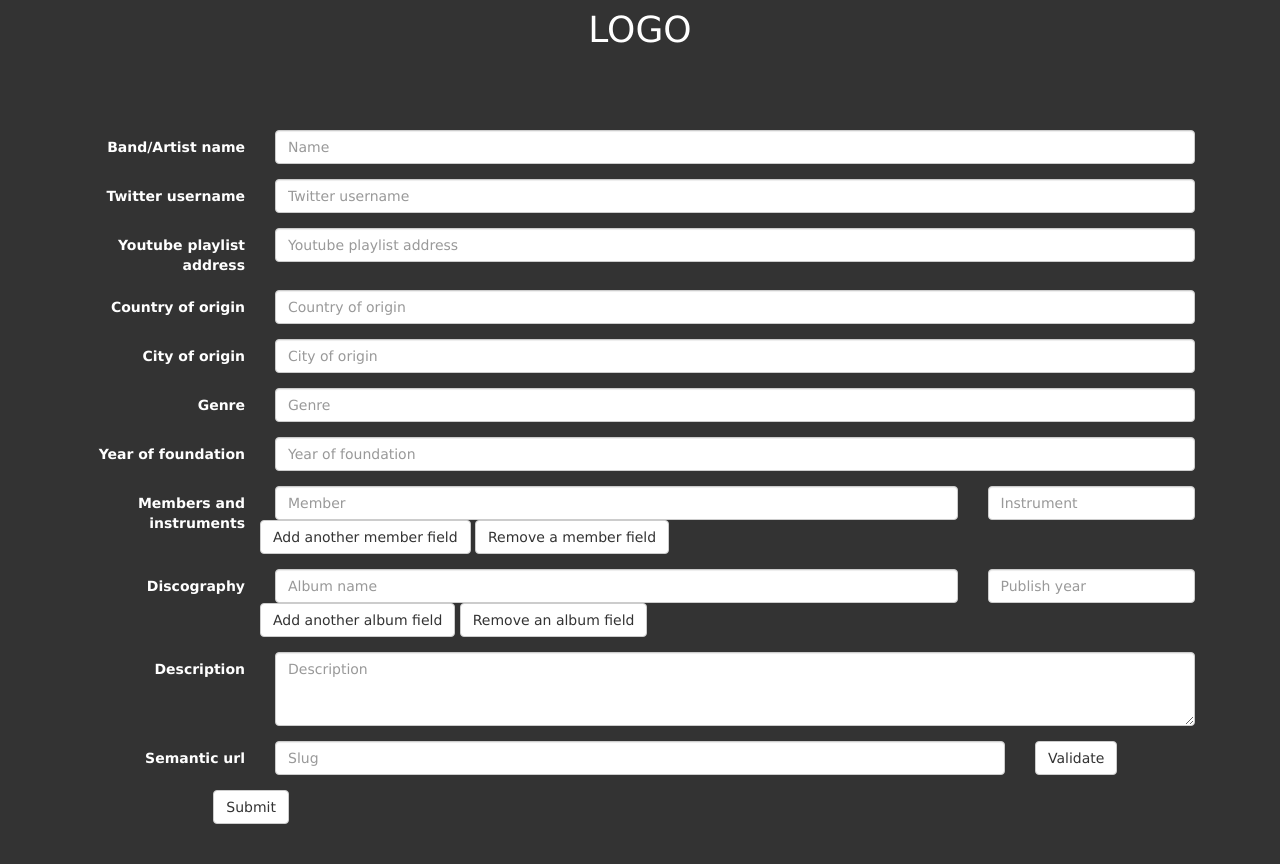
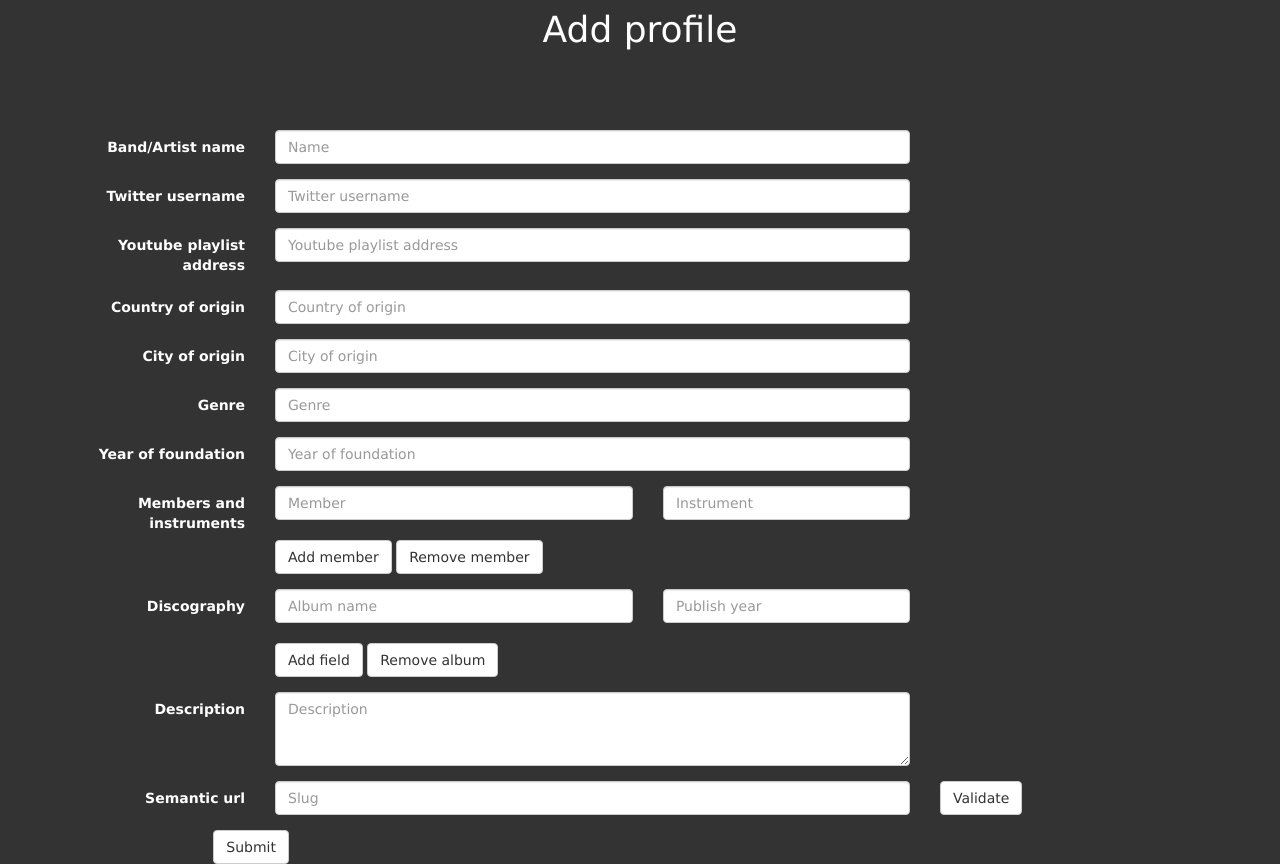
Before and after one commit to bambimusic/bambimusic, a Flask app: page /add in a window 1280 px wide. Shown: the part 50-914 px from the top of the page. Before the commit the page ends 874 px from the top, so only its background shows below. Run offline with Flask 2, Linux system fonts and the light colour scheme; some libraries are stand-ins or nearby versions.

Commit message:
Add profile-sivun ulkoasun korjailua. Add member-napin bugi pitaa korjata. Ei saa poistaa kaikkia kenttia.

```diff
--- a/static/add.js
+++ b/static/add.js
@@ -9,9 +9,11 @@ albumIdIncrement = 1;
 window.onload = function() {
   $('#memberButton').click(function(){
     var membFld = newElement("div", "memberField" +memberIdIncrement);
-    var membDiv = newElement("div", "col-sm-9");
-    var instrDiv = newElement("div", "col-sm-3");
+    var membDiv = newElement("div", "col-sm-7");
+    var instrDiv = newElement("div", "col-sm-5");
     var membInput = newElement("input", "form-control memberField");
+    var br = document.createElement("br");
+
     membInput.type = "text";
     membInput.name = "member" + memberIdIncrement;
     membInput.id = "inputMembers" + memberIdIncrement;
@@ -25,6 +27,7 @@ window.onload = function() {
     membFld.appendChild(membDiv);
     membFld.appendChild(instrDiv);
     membDiv.appendChild(membInput);
+    membDiv.appendChild(br);
     instrDiv.appendChild(instrInput);
 
     var div = document.getElementById( "memberDiv");
@@ -40,9 +43,10 @@ window.onload = function() {
 
   $('#albumButton').click(function(){
     var albumFld = newElement("div", "albumField" +albumIdIncrement);
-    var albumDiv = newElement("div", "col-sm-9");
-    var yearDiv = newElement("div", "col-sm-3");
+    var albumDiv = newElement("div", "col-sm-7");
+    var yearDiv = newElement("div", "col-sm-5");
     var albumInput = newElement("input", "form-control albumNameField");
+    var br = document.createElement("br");
     albumInput.type = "text";
     albumInput.name = "album" + albumIdIncrement;
     albumInput.id = "inputAlbum" + albumIdIncrement;
@@ -56,6 +60,7 @@ window.onload = function() {
     albumFld.appendChild(albumDiv);
     albumFld.appendChild(yearDiv);
     albumDiv.appendChild(albumInput);
+    albumDiv.appendChild(br);
     yearDiv.appendChild(yearInput);
 
     var div = document.getElementById( "albumDiv");
--- a/static/index.css
+++ b/static/index.css
@@ -16,7 +16,6 @@ h1 {
   background-color: #fff;
   border: 1px solid #fff;
 }
-
 
 /* Extra markup and styles for table-esque vertical and horizontal centering */
 .site-wrapper {
--- a/templates/add.html
+++ b/templates/add.html
@@ -12,7 +12,7 @@
 
 <body>
 
-  <header><h1>LOGO</h1></header>
+  <header><h1>Add profile</h1></header>
   <div class="container">
     <div class="navbar">
       <nav class="navbar navbar-inverse navbar-fixed-top">
@@ -53,91 +53,102 @@
           <!-- <label>Band name:</label><input type="text" name="artist"><br> -->
           <div class="form-group">
               <label for="inputName" class="col-sm-2 control-label">Band/Artist name</label>
-              <div class="col-sm-10">
-                  <input type="text" class="form-control" id="inputName" placeholder="Name">
+              <div class="col-sm-7">
+                  <input type="text" class="form-control" id="inputName" placeholder="Name" required>
               </div>
           </div>
+
           <div class="form-group">
               <label for="inputTwitter" class="col-sm-2 control-label">Twitter username</label>
-              <div class="col-sm-10">
+              <div class="col-sm-7">
                   <input type="text" class="form-control" id="inputTwitter" name="twitter" placeholder="Twitter username">
               </div>
           </div>
+
           <div class="form-group">
               <label for="inputYoutube" class="col-sm-2 control-label">Youtube playlist address</label>
-              <div class="col-sm-10">
+              <div class="col-sm-7">
                   <input type="text" class="form-control" id="inputYoutube" placeholder="Youtube playlist address">
               </div>
           </div>
+
           <div class="form-group">
               <label for="inputCountry" class="col-sm-2 control-label">Country of origin</label>
-              <div class="col-sm-10">
+              <div class="col-sm-7">
                   <input type="text" class="form-control" id="inputCountry" placeholder="Country of origin">
               </div>
           </div>
+
           <div class="form-group">
               <label for="inputCity" class="col-sm-2 control-label">City of origin</label>
-              <div class="col-sm-10">
+              <div class="col-sm-7">
                   <input type="text" class="form-control" id="inputCity" placeholder="City of origin">
               </div>
           </div>
+
           <div class="form-group">
               <label for="inputGenre" class="col-sm-2 control-label">Genre</label>
-              <div class="col-sm-10">
+              <div class="col-sm-7">
                   <input type="text" class="form-control" id="inputGenre" placeholder="Genre">
               </div>
           </div>
+
           <div class="form-group">
               <label for="inputFounded" class="col-sm-2 control-label">Year of foundation</label>
-              <div class="col-sm-10">
+              <div class="col-sm-7">
                   <input type="text" class="form-control" id="inputFounded" placeholder="Year of foundation">
               </div>
           </div>
+
           <div class="form-group">
             <label for="inputMembers" class="col-sm-2 control-label">Members and instruments</label>
-            <div class="col-sm-10" id="memberDiv">
+            <div class="col-sm-7" id="memberDiv">
                 <div class="memberField0">
-                  <div class="col-sm-9">
+                  <div class="col-sm-7">
                     <input class="form-control memberField" type="text" id="inputMembers0" placeholder="Member">
                   </div>
-                  <div class="col-sm-3">
+                  <div class="col-sm-5">
                     <input class="form-control instrumentField" type="text" id="inputMembersInstrument0" placeholder="Instrument">
+                  </br>
                   </div>
                 </div>
               </div>
-            <div class="col-sm-offset-2" id="buttonDiv">
-              <button type="button" id="memberButton" class="btn btn-default">Add another member field</button>
-              <button type="button" id="removeMemberButton" class="btn btn-default">Remove a member field</button>
+            <div class="col-sm-offset-2 col-sm-10" id="buttonDiv">
+              <button type="button" id="memberButton" class="btn btn-default">Add member</button>
+              <button type="button" id="removeMemberButton" class="btn btn-default">Remove member</button>
             </div>
           </div>
+
           <div class="form-group">
             <label for="inputDiscography" class="col-sm-2 control-label">Discography</label>
-            <div class="col-sm-10" id="albumDiv">
+            <div class="col-sm-7" id="albumDiv">
               <div class="albumField0">
-                <div class="col-sm-9">
+                <div class="col-sm-7">
                   <input class="form-control albumNameField" type="text" id="inputAlbum0" placeholder="Album name">
                 </div>
-                <div class="col-sm-3">
+                <div class="col-sm-5">
                   <input class="form-control albumYearField" type="text" id="inputYear0" placeholder="Publish year">
+                  </br>
                 </div>
               </div>
             </div>
-            <div class="col-sm-offset-2" id="buttonDiv">
-              <button type="button" id="albumButton" class="btn btn-default">Add another album field</button>
-              <button type="button" id="removeAlbumButton" class="btn btn-default">Remove an album field</button>
+            <div class="col-sm-offset-2 col-sm-7" id="buttonDiv">
+              <button type="button" id="albumButton" class="btn btn-default">Add field</button>
+              <button type="button" id="removeAlbumButton" class="btn btn-default">Remove album</button>
             </div>
           </div>
+
           <div class="form-group">
               <label for="inputDescription" class="col-sm-2 control-label">Description</label>
-              <div class="col-sm-10">
+              <div class="col-sm-7">
                   <!-- <input type="description" class="form-control" id="inputDescription" placeholder="Description"> -->
                   <textarea class="form-control" rows="3" id=inputDescription placeholder="Description"></textarea>
               </div>
           </div>
           <div class="form-group">
               <label for="inputSlug" class="col-sm-2 control-label">Semantic url</label>
-              <div class="col-sm-8">
-                  <input type="text" class="form-control" id="inputSlug" name="slug" placeholder="Slug">
+              <div class="col-sm-7">
+                  <input type="text" class="form-control" id="inputSlug" name="slug" placeholder="Slug" required>
               </div>
               <div class="col-sm-2">
                   <button type="button" id="slugButton" class="btn btn-default">Validate</button>
```
Also changed, not shown: static/artist.css (+12 -6 lines).
